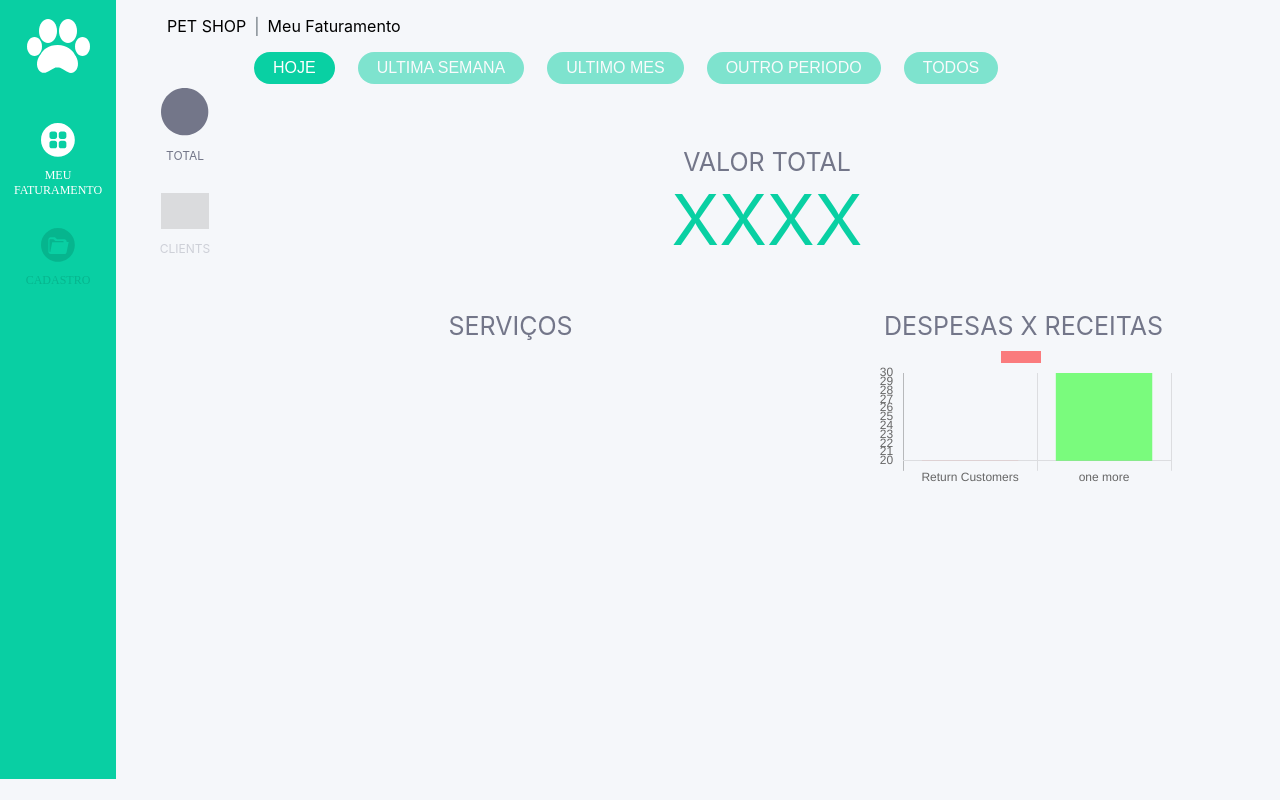
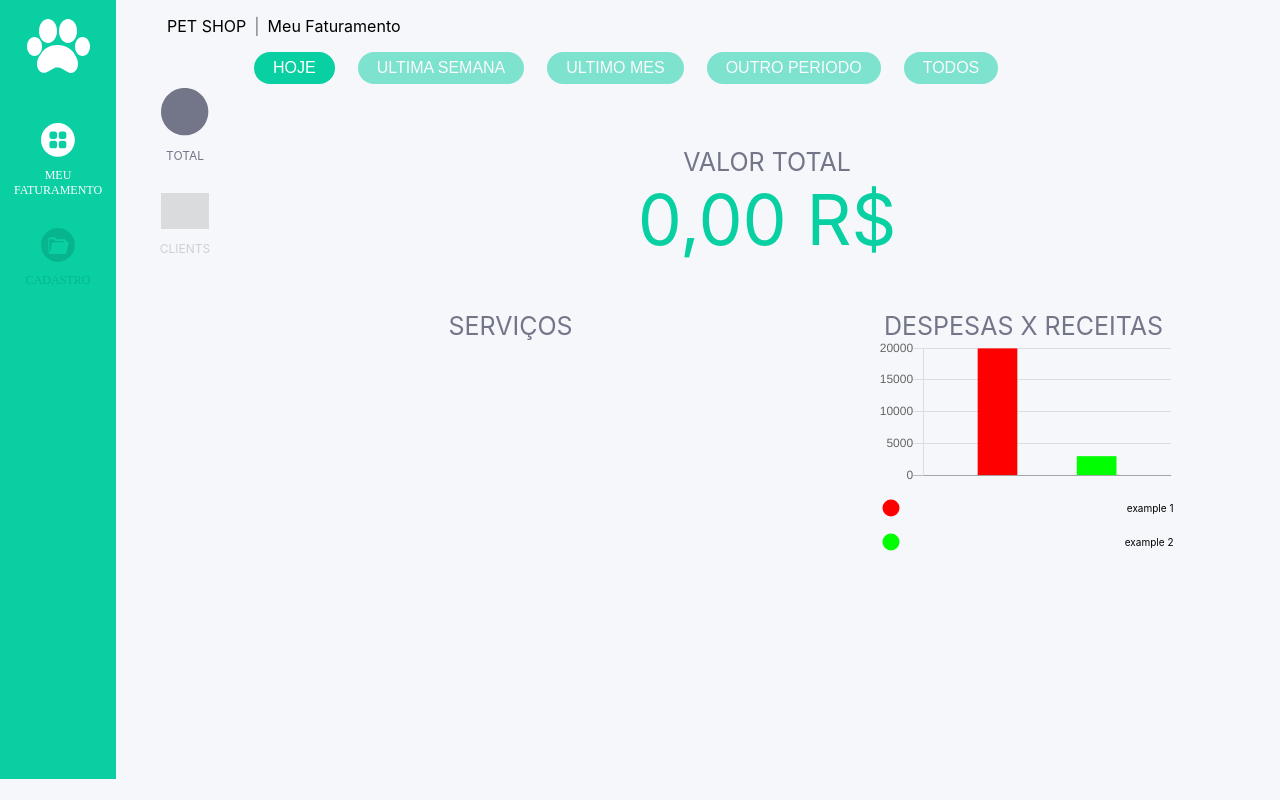
Before and after one commit to luizhenriquefbb/eyemobile-test-web, a React (Create React App) app: page /faturamento in a window 1280 px wide. Built offline with nearby package versions, Linux system fonts and the light colour scheme; grey boxes are pictures that could not be loaded.

Commit message:
charts UI

```diff
--- /dev/null
+++ b/src/pages/components/icons/ic_circle.jsx
@@ -0,0 +1,13 @@
+import React from 'react';
+
+export default function (props) {
+
+    const { color, className, } = props;
+    return (
+        <div className={className}>
+            <svg height="100%" width="100%">
+                <circle cx="50%" cy="50%" r="25%" fill={color} />
+            </svg>
+        </div>
+    );
+}
--- /dev/null
+++ b/src/pages/total/Charts.jsx
@@ -0,0 +1,90 @@
+import React from 'react';
+import { Doughnut, Bar, } from 'react-chartjs-2';
+import { pie_options, bar_options, } from './ChartsConfigs';
+import ic_circle from '../components/icons/ic_circle';
+
+export default function (props) {
+
+    // local state from props
+    const { services_data, profit_data, } = props;
+
+    // get charts colors base on props
+    // const [servicesColors, setServicesColors] = useState({});
+    // const [profit_data, setProfit_data] = useState({});
+
+    const productsData = services_data.datasets[0];
+    const profitData = profit_data.datasets;
+
+    return (
+        <div className="charts">
+            <div className="services">
+                <span className="title">SERVIÇOS</span>
+                <div className="services-chart">
+                    <Doughnut
+                        data={services_data}
+                        options={pie_options}
+                    />
+                    <div className="legend">
+                        <div className="products">
+                            {productsData.backgroundColor.map((color, index) => {
+                                return (
+                                    <div
+                                        className="legend-product-element"
+                                        key={`legend-product-element-${index}`}
+                                    >
+                                        <>
+                                            {ic_circle({ color: color, className: 'legend-icon', })}
+                                            <span>{services_data.labels[index]}</span>
+                                        </>
+                                    </div>
+                                );
+
+                            })}
+
+                        </div>
+                        <div className="total">
+
+                        </div>
+
+                    </div>
+                </div>
+            </div>
+
+            <div className="profit">
+                <span className="title">DESPESAS X RECEITAS</span>
+                <div className="profit-chart">
+                    <Bar
+                        data={profit_data}
+                        options={bar_options}
+                    />
+                    <div className="legend">
+                        <div className="products">
+                            {profitData.map((data, index) => {
+                                return (
+                                    <div
+                                        className="legend-product-element"
+                                        key={`legend-product-element-${index}`}
+                                    >
+                                        <>
+                                            {ic_circle({
+                                                color: data.backgroundColor,
+                                                className: 'legend-icon',
+                                            })}
+                                            <span>{data.label[0]}</span>
+                                        </>
+                                    </div>
+                                );
+
+                            })}
+
+                        </div>
+                        <div className="total">
+
+                        </div>
+
+                    </div>
+                </div>
+            </div>
+        </div>
+    );
+}
--- /dev/null
+++ b/src/pages/total/ChartsConfigs.js
@@ -0,0 +1,49 @@
+// temporary file to use mocks for charts
+export const pie_options = {
+    cutoutPercentage: 70,
+    legend: {
+        display: false,
+        position: 'bottom',
+    },
+};
+
+export const bar_example = {
+    // labels: ['Return Customers', 'one more',],
+    datasets: [
+        {
+            label: ['example 1',],
+            backgroundColor: ['rgba(255,0,0,1)',],
+            borderColor: ['rgba(255,0,0,1)',],
+            data: [20000,],
+            barPercentage: 0.4,
+        },
+        {
+            label: ['example 2',],
+            backgroundColor: ['rgba(0,255,0,1)',],
+            borderColor: ['rgba(0,255,0,1)',],
+            data: [3000,],
+            barPercentage: 0.4,
+        },
+    ],
+};
+
+export const bar_options = {
+    scales: {
+        xAxes: [{
+            gridLines: {
+                display: true,
+            },
+        },],
+        yAxes: [{
+            display: true,
+            ticks: {
+                beginAtZero: true,
+                maxTicksLimit: 5,
+            },
+        },],
+    },
+    legend: {
+        display: false,
+        position: 'bottom',
+    },
+};
--- a/src/pages/total/DoughnutDataExample.js
+++ /dev/null
@@ -1,45 +0,0 @@
-// temporary file to use mocks for charts
-
-export const pie_example = {
-
-    labels: ['New Customers', 'Return Customers',],
-    datasets: [{
-
-        backgroundColor: ['rgba(255,0,0,0.5)', 'rgba(0,255,0,0.5)',],
-        borderColor: ['rgba(255,0,0,1)', 'rgba(0,255,0,1)',],
-        borderWidth: 1,
-        data: [
-            1,
-            2,
-        ],
-    },],
-
-};
-
-export const pie_options = { cutoutPercentage: 70, };
-
-export const bar_example = {
-    labels: ['Return Customers', 'one more',],
-    datasets: [{
-        label: '',
-        backgroundColor: ['rgba(255,0,0,0.5)', 'rgba(0,255,0,0.5)',],
-        borderColor: ['rgba(255,0,0,1)', 'rgba(0,255,0,1)',],
-        data: [20, 30,],
-    },],
-};
-
-export const bar_options = {
-    scales: {
-        xAxes: [{
-            gridLines: {
-                display: true,
-            },
-        },],
-        yAxes: [{
-            gridLines: {
-                display: false,
-            },
-        },],
-
-    },
-};
--- a/src/pages/total/TotalsFilter.jsx
+++ b/src/pages/total/TotalsFilter.jsx
@@ -1,8 +1,58 @@
-import React from 'react';
+import React, { useState, useEffect, } from 'react';
+import { connect, } from 'react-redux';
+import * as transactionActions from '../../redux/actions/transactionActions';
 
-export default function TotalsFilter() {
+function TotalsFilter(props) {
+
+    // holds the filter by period info.
+    // it is easier to add or remove it
+    const [periods, setPeriods,] = useState([
+        { key: 'today', name: 'HOJE', selected: true, },
+        { key: 'last_week', name: 'ULTIMA SEMANA', selected: false, },
+        { key: 'lest_month', name: 'ULTIMO MES', selected: false, },
+        { key: 'other', name: 'OUTRO PERIODO', selected: false, },
+        { key: 'all', name: 'TODOS', selected: false, },
+    ]);
+
+    // actions
+    const { filterByPeriod, } = props;
+
+    const selectFilter = (period_key) => {
+        const period_copy = [...periods,];
+        for (const period of period_copy) {
+            period.selected = period.key === period_key;
+        }
+
+        setPeriods(period_copy);
+    };
+
+    // when a filter is clicked, the state will changes, so this will be called
+    useEffect(() => {
+        filterByPeriod(periods.find(period => period.selected).key);
+    }, [periods, filterByPeriod,]);
+
     return (
         <div className="totals-filter">
+            {periods.map((period) => {
+                return (
+                    <button
+                        className={`filter-button ${period.selected ? 'on' : ''}`}
+                        onClick={() => selectFilter(period.key)}
+                        key={period.key}
+                    >
+                        {period.name}
+                    </button>
+                );
+            })}
         </div>
     );
 }
+
+
+const mapStateToProps = ({ transactions_reducer, }) => {
+    return {
+        transactions: Object.values(transactions_reducer),
+    };
+};
+
+export default connect(mapStateToProps, transactionActions)(TotalsFilter);
--- a/src/pages/total/index.jsx
+++ b/src/pages/total/index.jsx
@@ -1,37 +1,20 @@
-import React, { useState, useMemo, useEffect, } from 'react';
+import React, { useState, useMemo, } from 'react';
 
 import './totals.css';
-import { Doughnut, Bar, } from 'react-chartjs-2';
-import { bar_example, pie_options, bar_options, } from './DoughnutDataExample';
 import { connect, } from 'react-redux';
-import * as transactionActions from '../../redux/actions/transactionActions';
 import { getColours, } from '../../utils/chartUtils';
+import TotalsFilter from './TotalsFilter';
+import Charts from './Charts';
+import { bar_example, } from './ChartsConfigs';
 
 function Total(props) {
 
     // props from reducer
     const { transactions, } = props;
 
-    // actions
-    const { filterByPeriod, } = props;
-
-    // holds the filter by period info.
-    // it is easier to add or remove it
-    const [periods, setPeriods,] = useState([
-        { key: 'today', name: 'HOJE', selected: true, },
-        { key: 'last_week', name: 'ULTIMA SEMANA', selected: false, },
-        { key: 'lest_month', name: 'ULTIMO MES', selected: false, },
-        { key: 'other', name: 'OUTRO PERIODO', selected: false, },
-        { key: 'all', name: 'TODOS', selected: false, },
-    ]);
-
-    // when a filter is clicked, the state will changes, so this will be called
-    useEffect(() => {
-        filterByPeriod(periods.find(period => period.selected).key);
-    }, [periods, filterByPeriod,]);
-
     // holds a custom data to be use in chart-lib
     const [transactionsChartData, setTransactionsChartData,] = useState({});
+    const [total, setTotal,] = useState(0);
 
     // converts the transaction state to custom data to be used in chart lib
     const transactionsToChartData = (transactions) => {
@@ -60,58 +43,45 @@ function Total(props) {
         setTransactionsChartData({ labels, datasets, });
     };
 
+    const getTotalAmount = (transactions) => {
+        let total;
+        total = transactions.reduce((total, current) =>
+            total + parseFloat(current.amount || 0), 0);
+        return total;
+    };
+
     useMemo(() => {
-        console.log('transactions', transactions);
         transactionsToChartData(transactions);
+
+        setTotal(getTotalAmount(transactions));
+
     }, [transactions,]);
 
-    const selectFilter = (period_key) => {
-        const period_copy = [...periods,];
-        for (const period of period_copy) {
-            period.selected = period.key === period_key;
-        }
-
-        setPeriods(period_copy);
+    const currencyFormat = (num) => {
+        return (
+            num
+                .toFixed(2) // always two decimal digits
+                .replace('.', ',') // replace decimal point character with ,
+                .replace(/(\d)(?=(\d{3})+(?!\d))/g, '$1.') + ' R$'
+        );
     };
 
     return (
         <div className="totals-wrapper">
-            <div className="totals-filter">
-                {periods.map((period) => {
-                    return (
-                        <button
-                            className={`filter-button ${period.selected ? 'on' : ''}`}
-                            onClick={() => selectFilter(period.key)}
-                            key={period.key}
-                        >
-                            {period.name}
-                        </button>
-                    );
-                })}
-            </div>
+
+            <TotalsFilter />
 
             <div className="period-container">
                 <div className="total-value">
                     <span className="title">VALOR TOTAL</span>
-                    <span className="value">XXXX</span>
+                    <span className="value">{currencyFormat(total)}</span>
                 </div>
-                <div className="charts">
-                    <div className="services">
-                        <span className="title">SERVIÇOS</span>
-                        <div className="services-chart">
-                            <Doughnut data={transactionsChartData} options={pie_options} />
-                        </div>
-                    </div>
-                    <div className="profit">
-                        <span className="title">DESPESAS X RECEITAS</span>
-                        <div className="profit-chart">
-                            <Bar
-                                data={bar_example}
-                                options={bar_options}
-                            />
-                        </div>
-                    </div>
-                </div>
+
+                <Charts
+                    services_data={transactionsChartData}
+                    profit_data={bar_example}
+                />
+
             </div>
         </div>
     );
@@ -123,4 +93,4 @@ const mapStateToProps = ({ transactions_reducer, }) => {
     };
 };
 
-export default connect(mapStateToProps, transactionActions)(Total);
+export default connect(mapStateToProps)(Total);
--- a/src/pages/total/totals.css
+++ b/src/pages/total/totals.css
@@ -52,3 +52,20 @@
 	justify-content: space-around;
 	text-align: center;
 }
+
+.period-container .charts .legend .legend-product-element{
+  display: flex;
+  align-items: center;
+  justify-content: space-between;
+}
+
+.period-container .charts .legend .legend-product-element span{
+  font-size: 10px;
+}
+
+.period-container .charts .legend-product-element .legend-icon {
+	--size: 34px;
+	width: var(--size);
+	height: var(--size);
+	position: relative;
+}
```
Also changed, not shown: src/pages/notFound/NotFound.jsx (+4 -4 lines).
